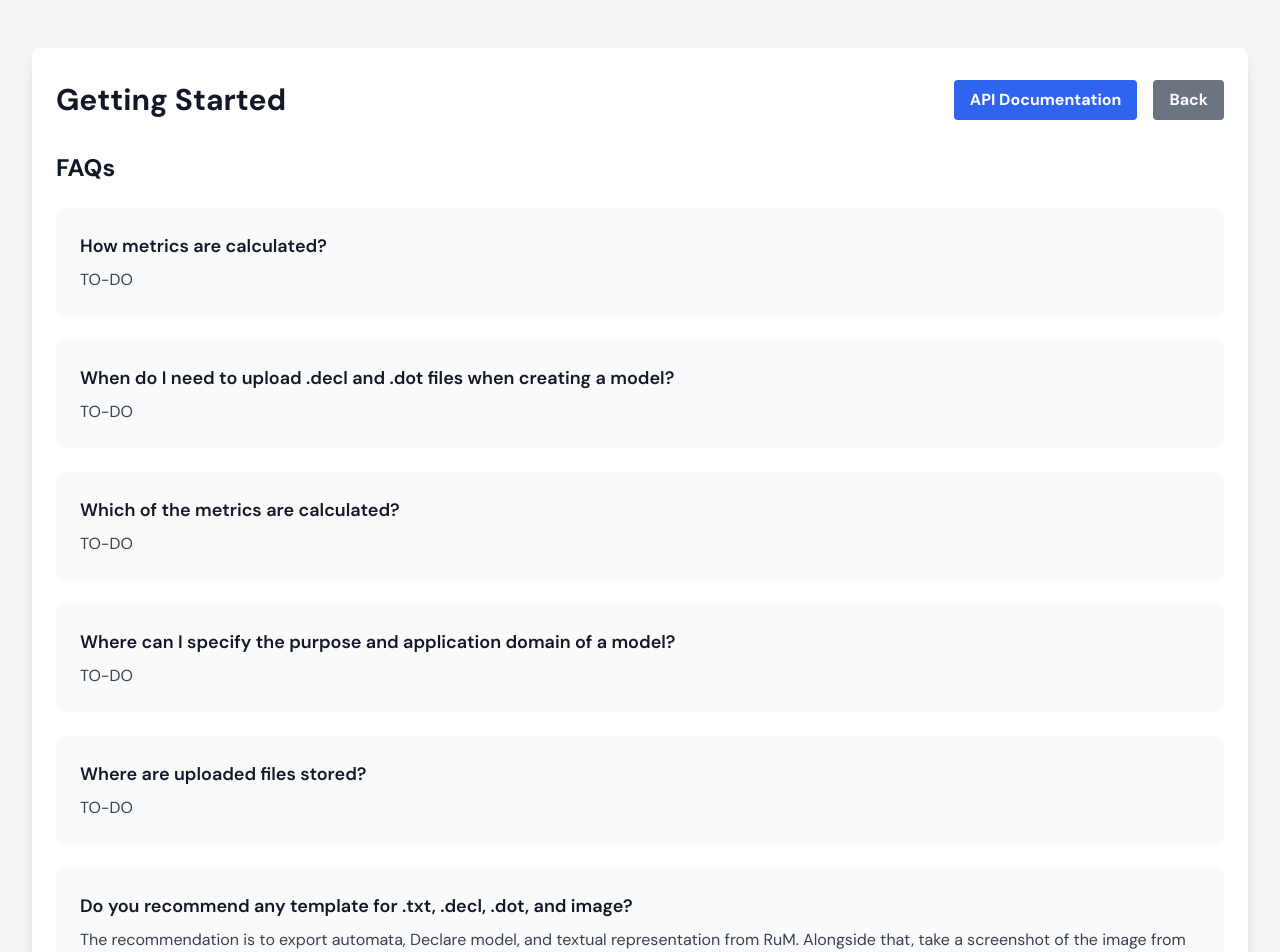
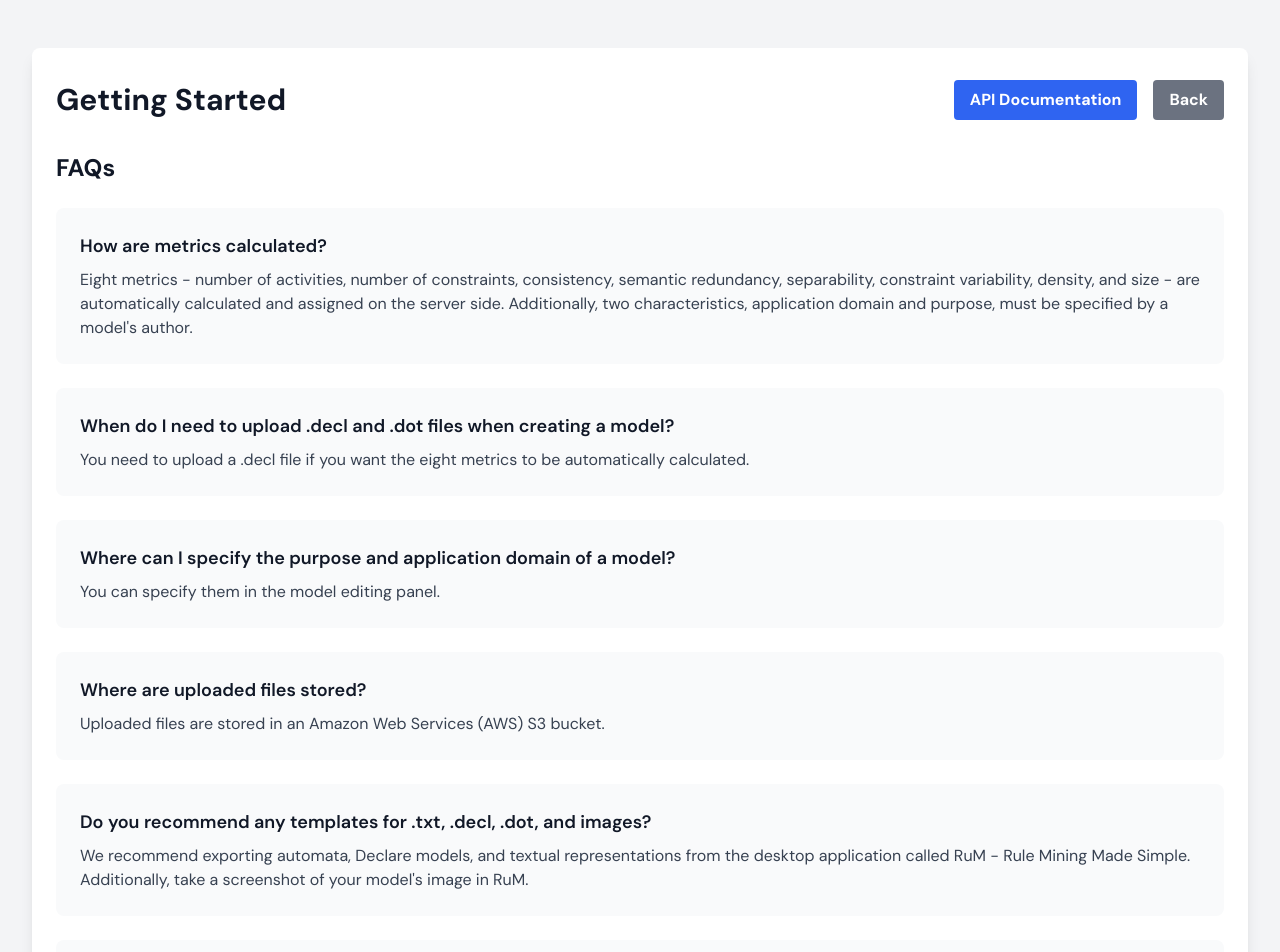
Before and after one commit to bartosz-ziolkowski/declare-repo, a Next.js app: page /repo/info in a window 1280 px wide. Shown: the top 952 px of the page. Built offline with nearby package versions, Linux system fonts and the light colour scheme.

Commit message:
fix logs

```diff
--- a/app/repo/info/page.js
+++ b/app/repo/info/page.js
@@ -7,40 +7,35 @@ const Legend = () => {
 
 	const faqs = [
 		{
-			question: "How metrics are calculated?",
-			answer: "TO-DO",
+			question: "How are metrics calculated?",
+			answer:
+				"Eight metrics - number of activities, number of constraints, consistency, semantic redundancy, separability, constraint variability, density, and size - are automatically calculated and assigned on the server side. Additionally, two characteristics, application domain and purpose, must be specified by a model's author.",
 		},
 		{
-			question:
-				"When do I need to upload .decl and .dot files when creating a model?",
-			answer: "TO-DO",
+			question: "When do I need to upload .decl and .dot files when creating a model?",
+			answer:
+				"You need to upload a .decl file if you want the eight metrics to be automatically calculated.",
 		},
 		{
-			question: "Which of the metrics are calculated?",
-			answer: "TO-DO",
-		},
-		{
-			question:
-				"Where can I specify the purpose and application domain of a model?",
-			answer: "TO-DO",
+			question: "Where can I specify the purpose and application domain of a model?",
+			answer: "You can specify them in the model editing panel.",
 		},
 		{
 			question: "Where are uploaded files stored?",
-			answer: "TO-DO",
+			answer: "Uploaded files are stored in an Amazon Web Services (AWS) S3 bucket.",
 		},
 		{
-			question:
-				"Do you recommend any template for .txt, .decl, .dot, and image?",
+			question: "Do you recommend any templates for .txt, .decl, .dot, and images?",
 			answer:
-				"The recommendation is to export automata, Declare model, and textual representation from RuM. Alongside that, take a screenshot of the image from RuM.",
+				"We recommend exporting automata, Declare models, and textual representations from the desktop application called RuM - Rule Mining Made Simple. Additionally, take a screenshot of your model's image in RuM.",
 		},
 		{
-			question:
-				"What is the difference between text representation and description?",
+			question: "What is the difference between textual representation and description?",
 			answer:
-				"Text representation typically includes details like the automata, Declare model, and textual representation exported from RuM. Descriptions, on the other hand, provide contextual information and explanations about the model.",
+				"Textual representation, exported from RuM, lists activities and constraints. Descriptions provide contextual information and explanations about the model, focusing on what the process is about.",
 		},
 	];
+
 
 	const renderBibtex = () => {
 		return (
@@ -65,7 +60,7 @@ const Legend = () => {
 								Getting Started
 							</h1>
 							<div className="flex space-x-4">
-							<button
+								<button
 									onClick={() => router.push("/api-docs")}
 									className="bg-blue hover:bg-orange hover:text-black text-white font-bold py-2 px-4 rounded transition duration-150 ease-in-out"
 								>
--- a/app/repo/models/new/page.js
+++ b/app/repo/models/new/page.js
@@ -144,8 +144,10 @@ export default function CreateDeclareModel() {
 				} else {
 					const data = await response.json();
 					toast.error(data.message);
+					console.log(err);
 				}
 			} catch (error) {
+				console.log(error);
 				setIsError(error);
 			} finally {
 				setIsSubmitting(false);
```
Also changed, not shown: 1 other file (tests, documents, lock files or other folders).
